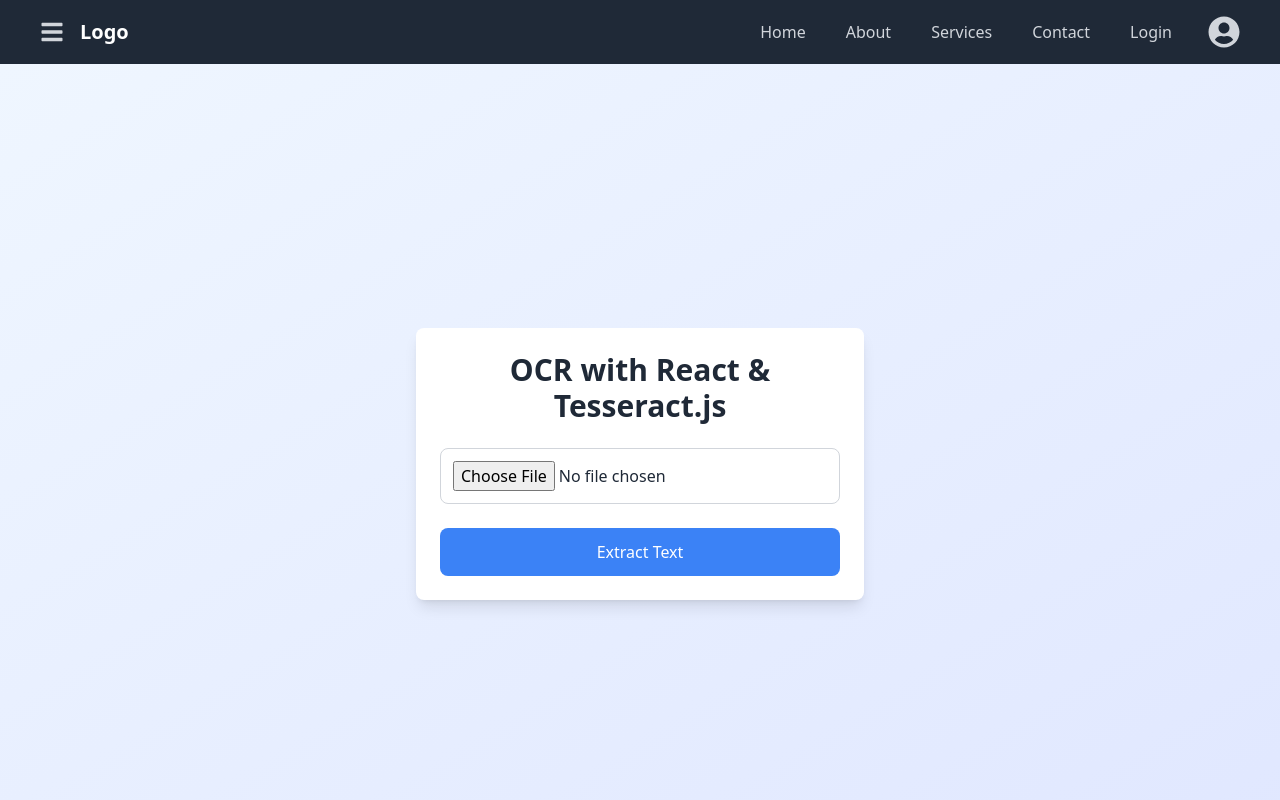
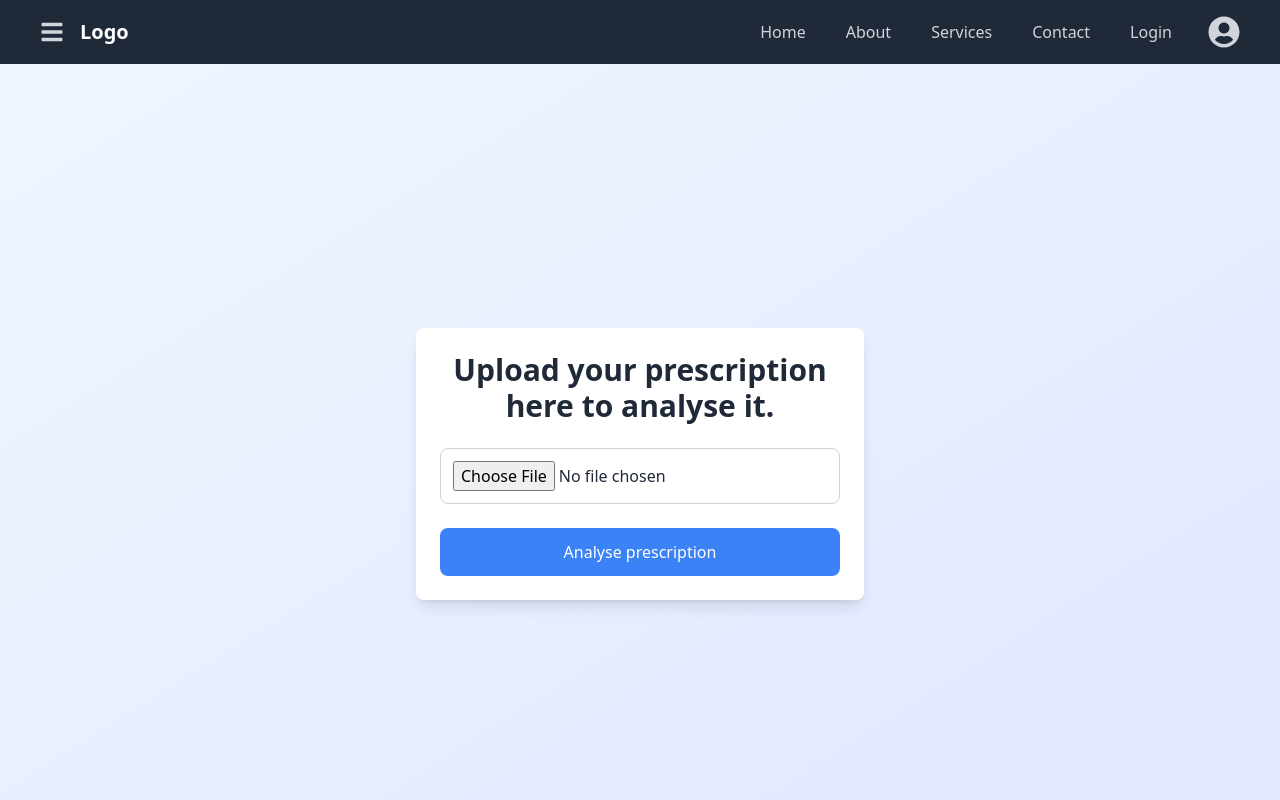
Before and after one commit to CharanSuggala26/Medicine-Dosage-Tracker, a React (Create React App) app in the folder pill-planner/: page /medicine-analysis in a window 1280 px wide. Shown: the top 800 px of the page. Built offline with nearby package versions, Linux system fonts and the light colour scheme.

Commit message:
Page text fixed

```diff
--- a/pill-planner/src/Pages/MedicineAnalysis.js
+++ b/pill-planner/src/Pages/MedicineAnalysis.js
@@ -41,7 +41,7 @@ function App() {
     <div className="min-h-screen bg-gradient-to-br from-blue-50 to-indigo-100 flex justify-center items-center p-4">
       <div className="max-w-md w-full bg-white shadow-lg rounded-lg p-6">
         <h1 className="text-3xl font-semibold text-center text-gray-800 mb-6">
-          OCR with React & Tesseract.js
+          Upload your prescription here to analyse it.
         </h1>
         <input
           type="file"
@@ -63,13 +63,17 @@ function App() {
           className="w-full bg-blue-500 text-white p-3 rounded-lg hover:bg-blue-600 focus:outline-none focus:ring-2 focus:ring-blue-500 transition-colors disabled:bg-blue-400 disabled:cursor-not-allowed"
           disabled={loading}
         >
-          {loading ? "Processing..." : "Extract Text"}
+          {loading ? "Processing..." : "Analyse prescription"}
         </button>
         {text && (
           <div className="mt-6 bg-gray-50 border border-gray-200 rounded-lg p-4">
             <h2 className="font-semibold text-lg mb-2">Result:</h2>
             <p className="whitespace-pre-wrap break-words text-gray-800">
               {text}
+            </p>
+            <br />
+            <p className="text-xs text-gray-500 italic">
+              Please note that results might not be 100% accurate.
             </p>
           </div>
         )}
```
